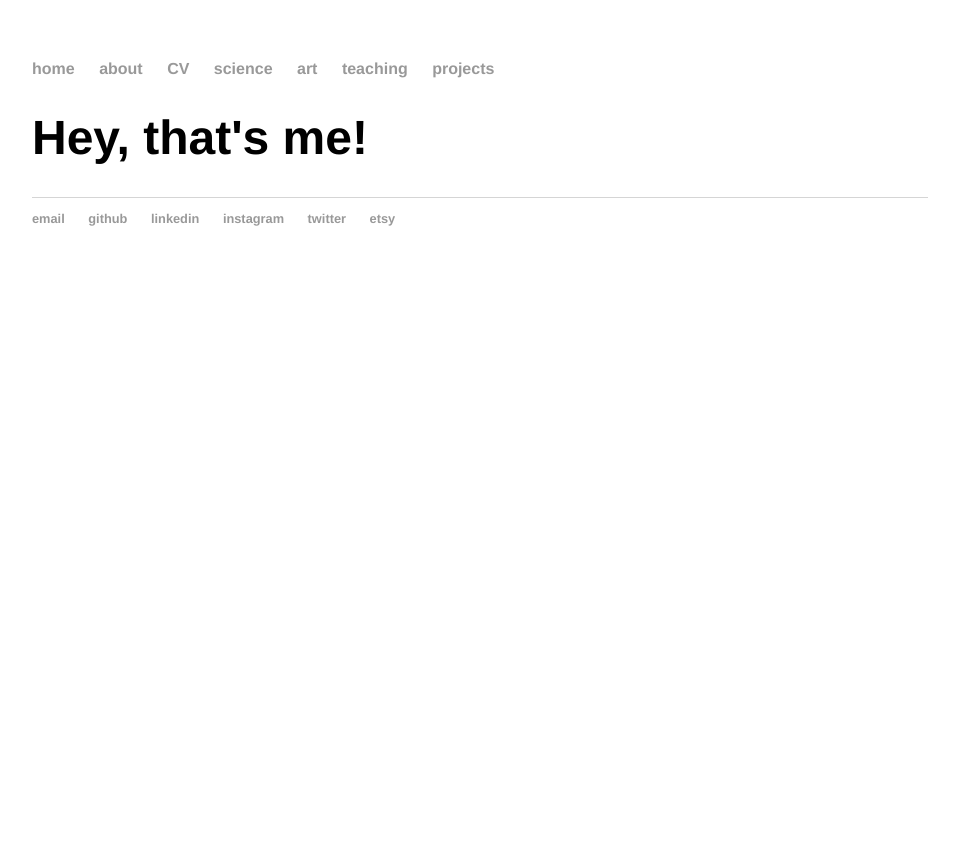
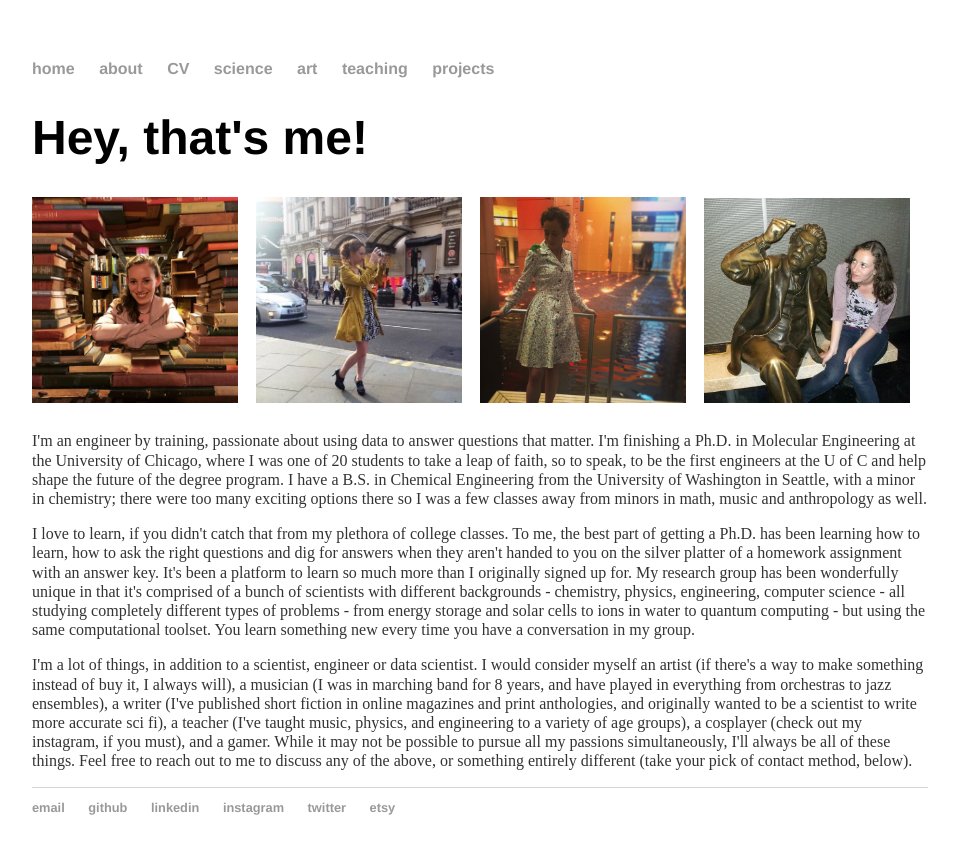
Before and after one commit to argwood/argwood.github.io, a Jekyll site: the page built from about/index.html, in a window 1280 px wide. Shown: the top 854 px of the page, without its empty margins (160-1117 px from the left). Built offline with Jekyll 4.4.1, drawn with Linux system fonts in a browser that asks for light colours.

Commit message:
added about section

```diff
--- a/about/index.html
+++ b/about/index.html
@@ -4,6 +4,12 @@ title: about
 ---
 <div class="blurb">
 	<h1>Hey, that's me!</h1>
-	<!--<p>Ph.D. Molecular Engineering, University of Chicago</p>
-	<p><i>data scientist, engineer, artist</i></p>-->
+	<img src = "../assets/la_books.jpg" alt ="" style="float: center; width: 23%; margin-right: 2%; margin-bottom: 0.5em;"><img src = "../assets/london.jpg" alt ="" style="float: center; width: 23%; margin-right: 2%; margin-bottom: 0.5em;"><img src = "../assets/IMG-6274.jpg" alt ="" style="float: center; width: 23%; margin-right: 2%; margin-bottom: 0.5em;"><img src = "../assets/einstein.jpg" alt ="" style="float: center; width: 23%; margin-right: 2%; margin-bottom: 0.5em;">
+	<p style="clear: both;">
+	<p>I'm an engineer by training, passionate about using data to answer questions that matter. I'm finishing a Ph.D. in Molecular Engineering at the University of Chicago, where I was one of 20 students to take a leap of faith, so to speak, to be the first engineers at the U of C and help shape the future of the degree program. I have a B.S. in Chemical Engineering from the University of Washington in Seattle, with a minor in chemistry; there were too many
+	exciting options there so I was a few classes away from minors in math, music and anthropology as well.</p>
+	<p>I love to learn, if you didn't catch that from my plethora of college classes. To me, the best part of getting a Ph.D. has been learning how to learn, how to ask the right questions and dig for answers when they aren't handed to you on the silver platter of a homework assignment with an answer key. It's been a platform to learn so much more than I originally signed up for. My research group has been wonderfully unique in that it's comprised of a bunch of scientists with different backgrounds - chemistry, physics, engineering, computer science - all studying
+	completely different types of problems - from energy storage and solar cells to ions in water to quantum computing - but using the same computational toolset. You learn something new every time you have a conversation in my group. </p>
+	<p> I'm a lot of things, in addition to a scientist, engineer or data scientist. I would consider myself an artist (if there's a way to make something instead of buy it, I always will), a musician (I was in marching band for 8 years, and have played in everything from orchestras to jazz ensembles), a writer (I've published short fiction in online magazines and print anthologies, and originally wanted to be a scientist to write more accurate sci fi), a teacher (I've taught music, physics,
+	and engineering to a variety of age groups), a cosplayer (check out my instagram, if you must), and a gamer. While it may not be possible to pursue all my passions simultaneously, I'll always be all of these things. Feel free to reach out to me to discuss any of the above, or something entirely different (take your pick of contact method, below). </p>
 </div><!-- /.blurb -->
```
